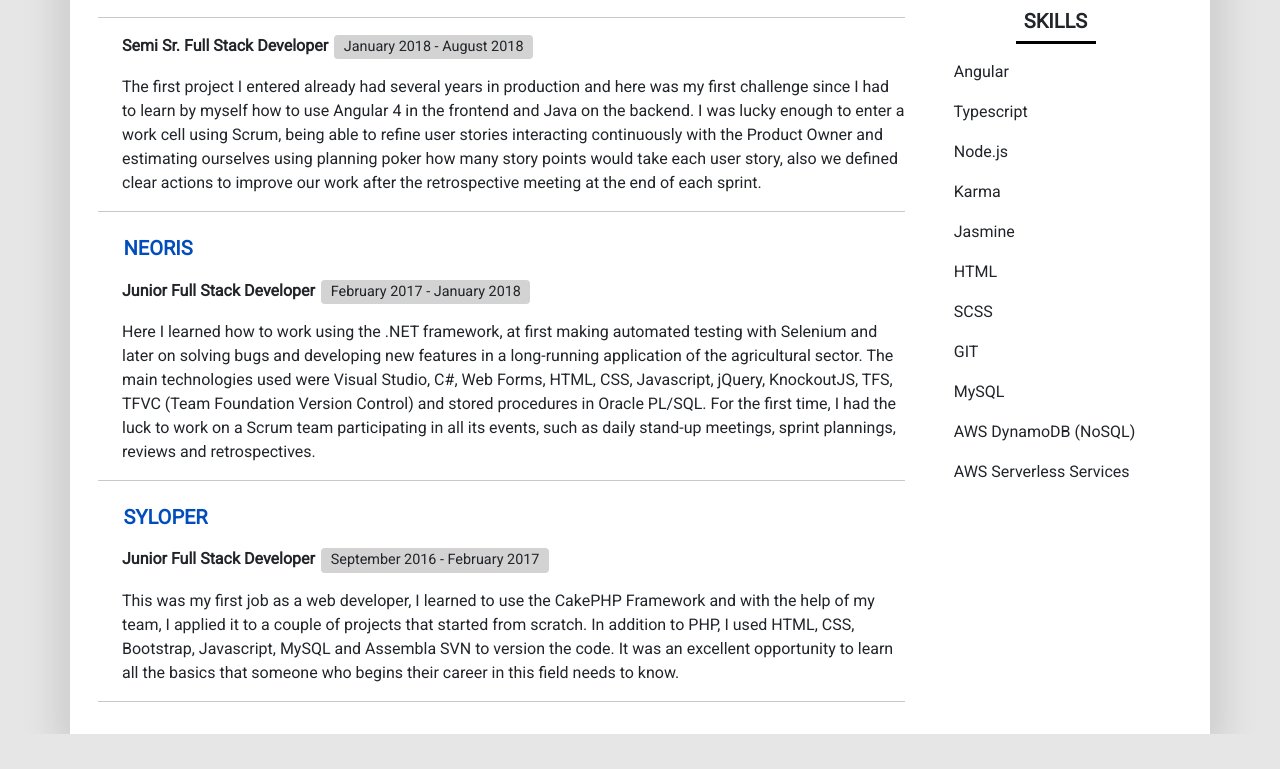
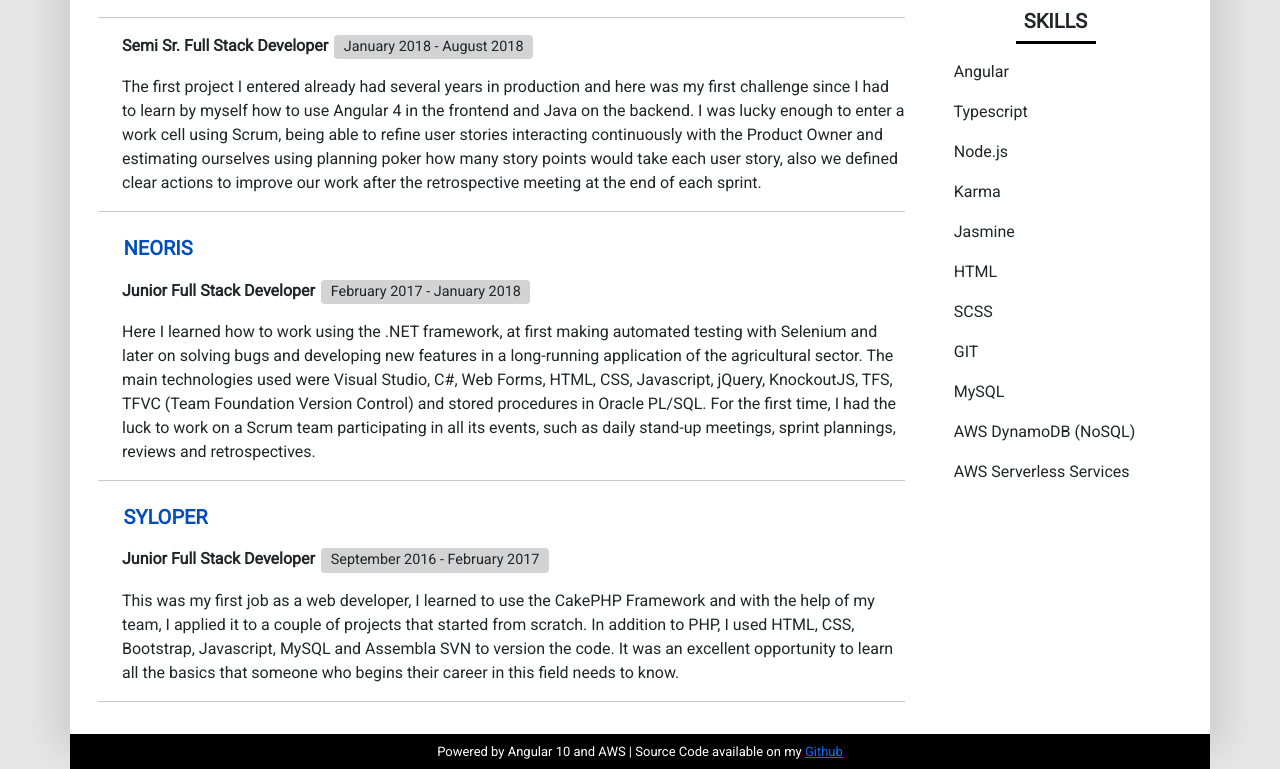
Before and after one commit to DavidEspinosa42/davidespinosa.dev, an Angular app: page /resume in a window 1280 px wide. Shown: the part 745-1514 px from the top of the page. Before the commit the page ends 1479 px from the top, so only its background shows below. Built offline with nearby package versions, Linux system fonts and the light colour scheme.

Commit message:
Add footer component

```diff
--- a/src/app/app.component.html
+++ b/src/app/app.component.html
@@ -1 +1,2 @@
 <router-outlet></router-outlet>
+<app-footer></app-footer>
--- a/src/app/app.module.ts
+++ b/src/app/app.module.ts
@@ -3,10 +3,12 @@ import { NgModule } from '@angular/core';
 
 import { AppRoutingModule } from './app-routing.module';
 import { AppComponent } from './app.component';
+import { FooterComponent } from './footer/footer.component';
 
 @NgModule({
 	declarations: [
-		AppComponent
+		AppComponent,
+		FooterComponent
 	],
 	imports: [
 		BrowserModule,
--- /dev/null
+++ b/src/app/footer/footer.component.html
@@ -0,0 +1,9 @@
+<div class="container">
+	<div class="row">
+		<div class="col">
+			<p class="text-center">Powered by Angular 10 and AWS | Source Code available on my
+				<a href="https://github.com/DavidEspinosa42/davidespinosa.dev" target="_blank">Github</a>
+			</p>
+		</div>
+	</div>
+</div>
--- /dev/null
+++ b/src/app/footer/footer.component.scss
@@ -0,0 +1,9 @@
+.container {
+	background-color: black;
+
+	p {
+		margin: 0.5rem;
+		font-size: small;
+		color: white;
+	}
+}
--- /dev/null
+++ b/src/app/footer/footer.component.ts
@@ -0,0 +1,15 @@
+import { Component, OnInit } from '@angular/core';
+
+@Component({
+  selector: 'app-footer',
+  templateUrl: './footer.component.html',
+  styleUrls: ['./footer.component.scss']
+})
+export class FooterComponent implements OnInit {
+
+  constructor() { }
+
+  ngOnInit(): void {
+  }
+
+}
```
Also changed, not shown: 1 other file (tests, documents, lock files or other folders).
